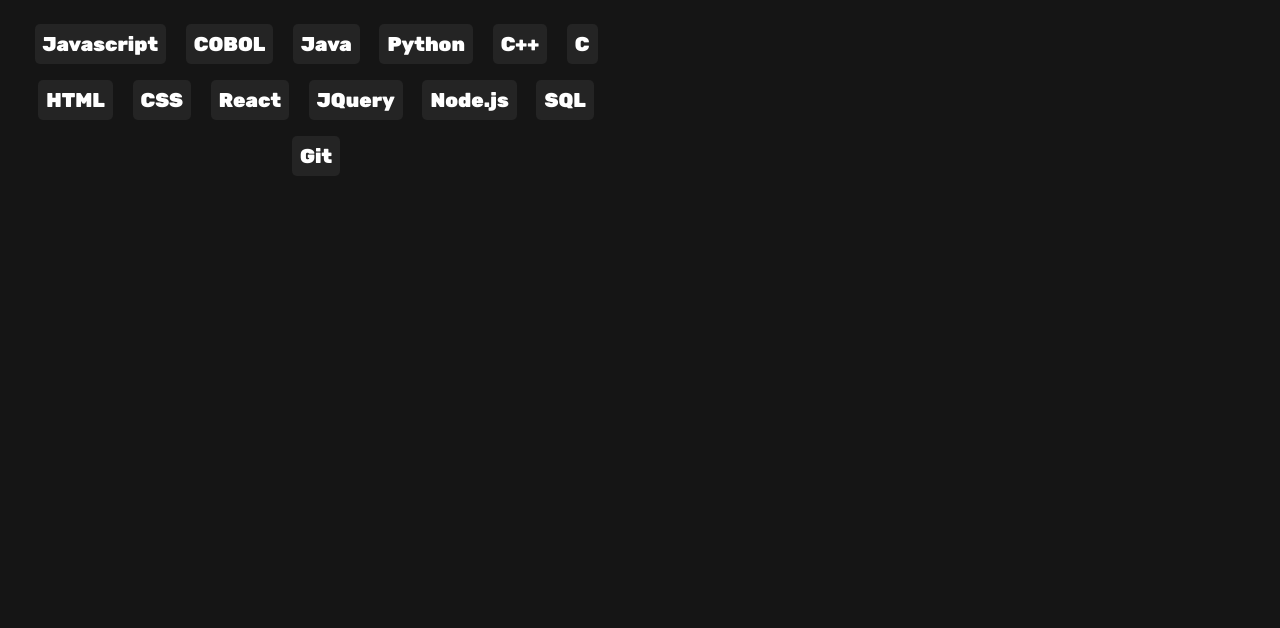
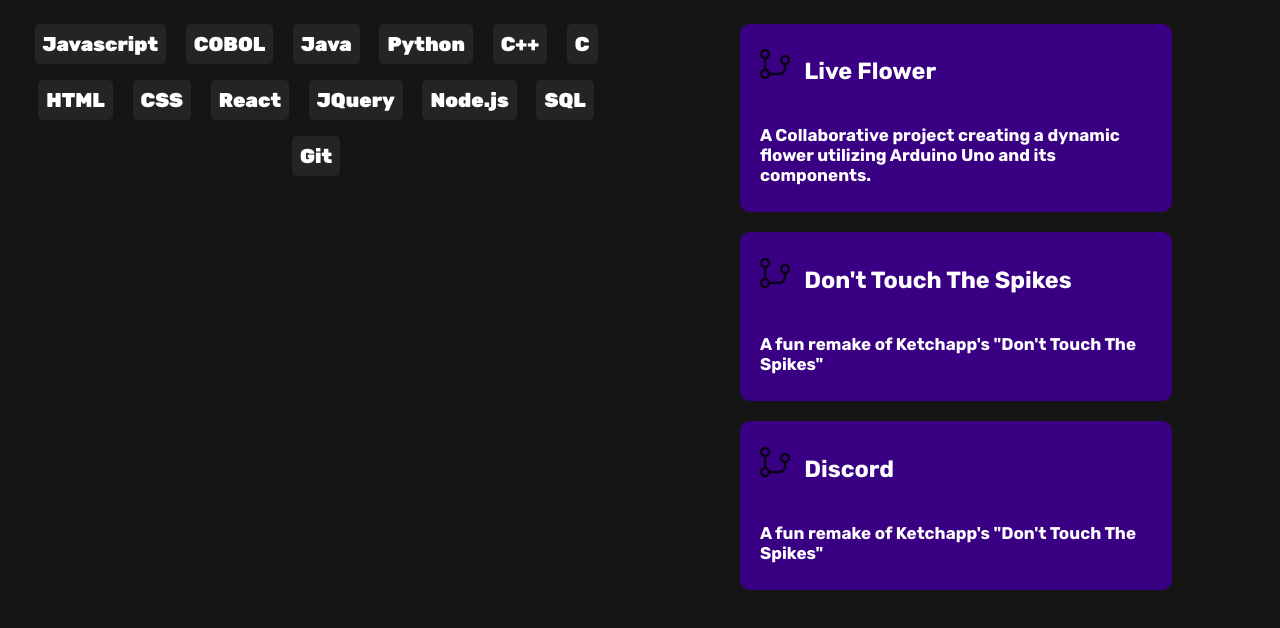
Before and after one commit to MohammedMawi/Web-Portfolio, a plain HTML site: page index.html in a window 1280 px wide. Shown: the part 676-1304 px from the top of the page. Before the commit the page ends 876 px from the top, so only its background shows below. Drawn offline with Linux system fonts and the light colour scheme.

Commit message:
Added projects

```diff
--- a/general.css
+++ b/general.css
@@ -2,6 +2,7 @@ body{
     /* font-family: myFont; */
     background-color: #151515;
     color: white;
+    margin-bottom: 100px;
 }
 
 @font-face {
--- a/index.html
+++ b/index.html
@@ -94,8 +94,46 @@
 
         <div class="mine">
             <h1>My Projects</h1>
+
+            <div class="projects">
+                <div class="examples">
+                    <div class="text">
+                        <img src="images/branch.png" alt="">
+                        <h3>Live Flower</h3>
+                    </div>
+                    <div class="desc">
+                        <p>A Collaborative project creating a dynamic flower utilizing Arduino Uno and its components.</p>
+                    </div>
+                </div>
+            </div>
+
+            <div class="projects">
+                <div class="examples">
+                    <div class="text">
+                        <img src="images/branch.png" alt="">
+                        <h3>Don't Touch The Spikes</h3>
+                    </div>
+                    <div class="desc">
+                        <p>A fun remake of Ketchapp's "Don't Touch The Spikes"</p>
+                    </div>
+                </div>
+            </div>
+
+            <div class="projects">
+                <div class="examples">
+                    <div class="text">
+                        <img src="images/branch.png" alt="">
+                        <h3>Discord</h3>
+                    </div>
+                    <div class="desc">
+                        <p>A fun remake of Ketchapp's "Don't Touch The Spikes"</p>
+                    </div>
+                </div>
+            </div>
+
+
+
         </div>
-
     </div>
 
 </body>
--- a/languages.css
+++ b/languages.css
@@ -24,13 +24,6 @@
     border-color: red;
 }
 
-.list{
-    /* border-style: solid; */
-    border-color: orange;
-    padding-left: 15px;
-    padding-right: 15px;
-}
-
 .list span{
     display: inline-flex;
     background-color: rgb(36, 36, 36);
@@ -39,3 +32,38 @@
     margin-right: 1rem;
     margin-bottom: 1rem;
 }
+
+.examples{
+    background-color: rgb(57, 0, 132);
+    text-align: left;
+    margin: 0px 100px 20px 100px;
+
+    border-radius: 10px;
+}
+
+.text{
+    font-family: 'myFont2';
+    padding: 10px 20px 0px 20px;
+
+    /* border-style: solid; */
+    border-color: wheat;
+}
+
+.examples img{
+    width: 30px;
+    height: 30px;
+    display: inline-block;
+}
+
+.examples h3{
+    display: inline-block;
+    margin-left: 10px;
+}
+
+.desc{
+    font-family: 'myFont2';
+    font-size: 17px;
+    /* border-style: solid; */
+    border-color: wheat;
+    padding: 0px 20px 10px 20px;
+}
```
Also changed, not shown: images/branch.png (added).
